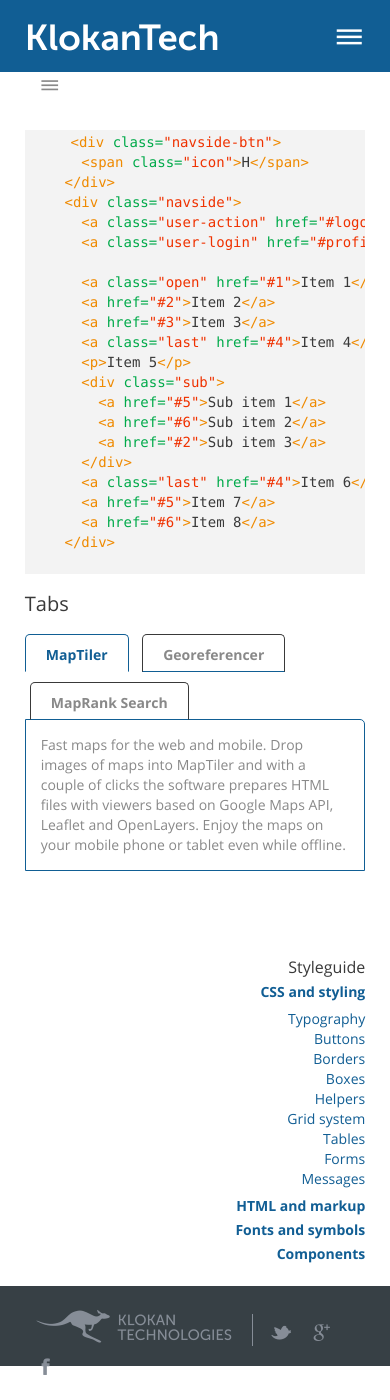
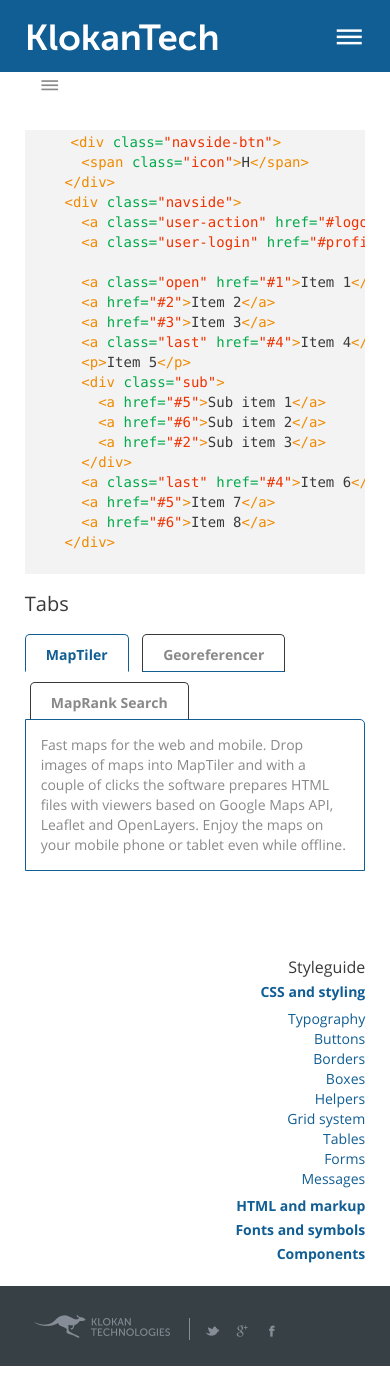
Before and after one commit to klokantech/styles, a Jekyll site: the page built from components.html, in a window 390 px wide and 1400 px high, scrolled down 136 px. Built offline with Jekyll 4.4.1, drawn with Linux system fonts in a browser that asks for light colours; after the commit the page ends 1502 px from its top, so only the background shows below that.

Commit message:
Footer responsive fix

```diff
--- a/_sass/_base.scss
+++ b/_sass/_base.scss
@@ -73,6 +73,20 @@
   }
 }
 
+@media(max-width: $sc-medium){
+  .footer{
+    a{
+      font-size: $footer-fontsize / 3 * 2;
+    }
+    .klokan{
+      font-size: 32px;
+      &::after{
+        height: $footer-fontsize / 3 * 2;
+      }
+    }
+  }
+}
+
 *:focus {
   outline: none;
 }
--- a/_sass/_navbar.scss
+++ b/_sass/_navbar.scss
@@ -230,6 +230,7 @@
     font-family: $font-secondary;
     padding: 32px 0 10px 20px;
     font-size: 20px;
+    white-space: nowrap;
 
     &:hover{
       text-decoration: none;
@@ -240,6 +241,7 @@
     position: absolute;
     right: 20px;
     top: 10px;
+    white-space: nowrap;
   }
 
 }
```
